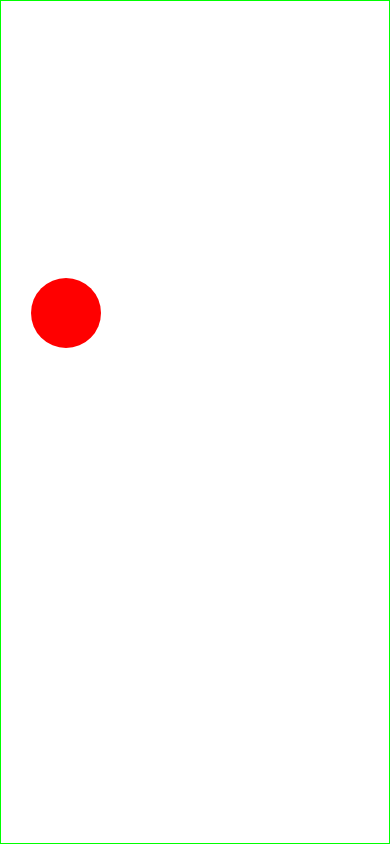
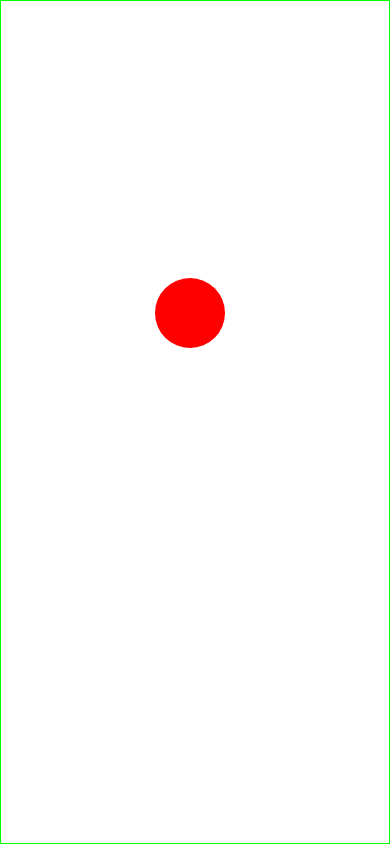
Before and after one commit to aureliomarco/react-native-animations, a React Native app: screen / in a window 390 px wide. Built offline with nearby package versions, Linux system fonts and the light colour scheme.

Commit message:
Math operations

```diff
--- a/App.js
+++ b/App.js
@@ -22,11 +22,20 @@
 //
 // Animação Decay
 // Dá uma aceleração ao objeto
+// Como se eu lançasse uma bola com determinada força, a bola ia parar
+// de acordo com a velocidade aplicada, não defino o local final onde
+// a bola vai cair, parecido com o angrybirds.
+//
+// Math
+// É possivel usar divide, multiply, add, subtract, modulo
 
+const ballY = new Animated.Value(0);
+const ballX = Animated.divide(ballY, 2)
 
 export default class App extends Component {
   state = {
-    ballY: new Animated.Value(0),
+    ballY: ballY,
+    ballX: ballX
   };
 
   componentDidMount() {
@@ -40,7 +49,7 @@
       <View style={styles.container}>
         <Animated.View style={[
           styles.ball,
-          { top: this.state.ballY }
+          { top: this.state.ballY, left: this.state.ballX }
         ]} />
       </View>
     );
```
